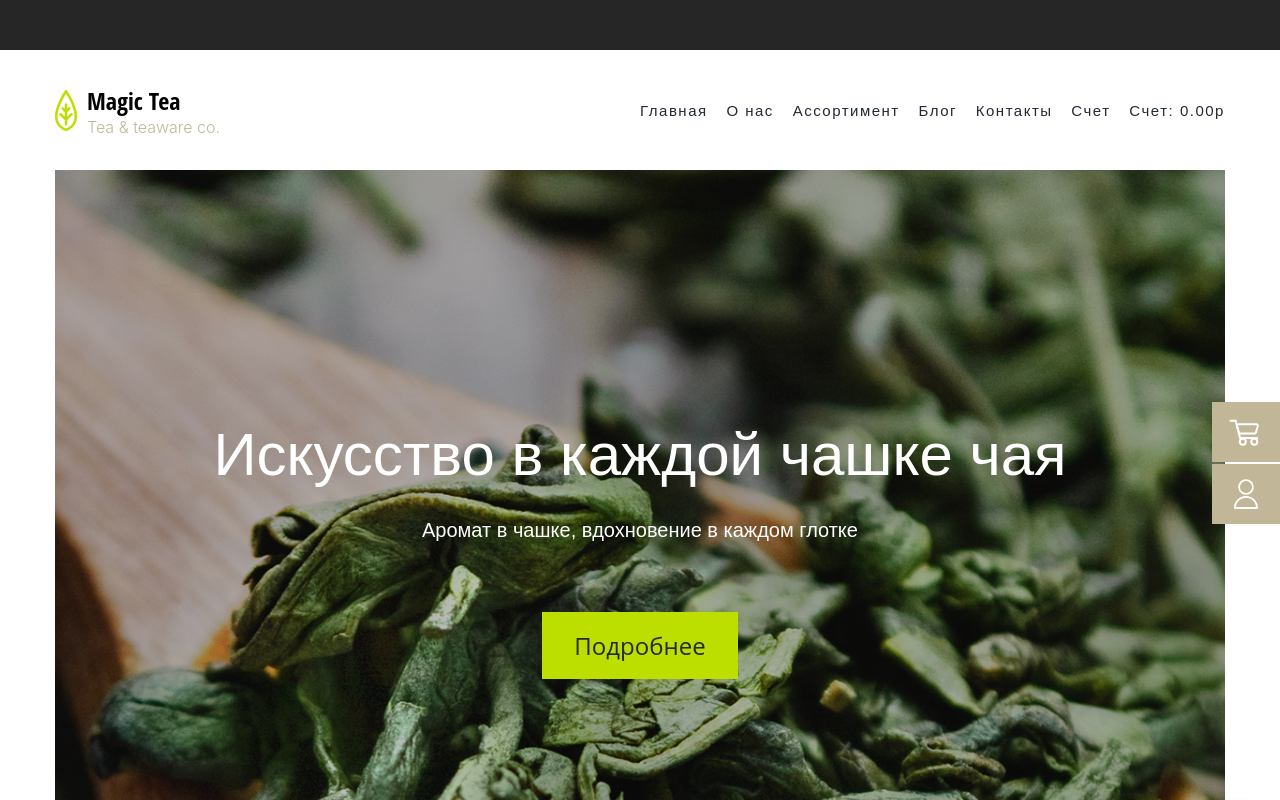
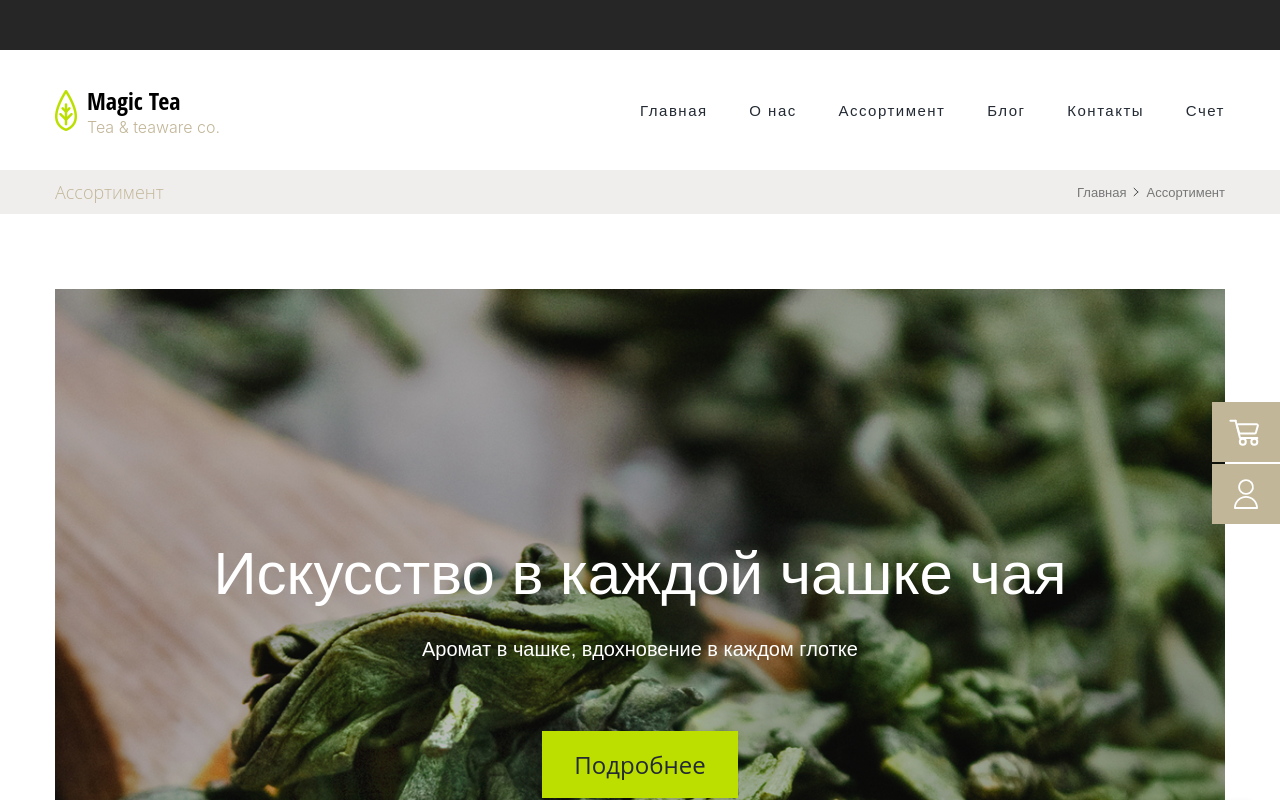
Before and after one commit to Djedjij/Tea-shop, a React (Create React App) app: page /shop in a window 1280 px wide. Shown: the top 800 px of the page. Built offline with nearby package versions, Linux system fonts and the light colour scheme.

Commit message:
17.01.2024

```diff
--- a/src/components/UI/Buttons/GridButtons/GridButton.tsx
+++ b/src/components/UI/Buttons/GridButtons/GridButton.tsx
@@ -1,7 +1,8 @@
 import React, { useState } from "react";
 import styles from "./GridButton.module.scss";
 interface GreenButtonsProps {
-  onClick?: () => void;
+  onVerticalClick: () => void;
+  onHorizontalClick: () => void;
 }
 
 const GridButtons: React.FC<GreenButtonsProps> = (props) => {
@@ -9,10 +10,12 @@ const GridButtons: React.FC<GreenButtonsProps> = (props) => {
   const [isColumnActive, setIsColumnActive] = useState<boolean>(true);
 
   const handleRow = () => {
+    props.onHorizontalClick();
     setIsRowActive(true);
     setIsColumnActive(false);
   };
   const handleColumn = () => {
+    props.onVerticalClick();
     setIsColumnActive(true);
     setIsRowActive(false);
   };
--- /dev/null
+++ b/src/components/UI/LocatePahel/LocatePanel.module.scss
@@ -0,0 +1,43 @@
+@use "../../../App.scss" as App;
+@import "../../../App.scss";
+
+.bigWrapper {
+  width: 100%;
+  height: max-content;
+  background-color: App.$greyBackgroundColor;
+  margin-bottom: 75px;
+}
+.wrapper {
+  @include wrapper-1170px;
+  display: flex;
+  justify-content: space-between;
+  align-items: center;
+  padding: 10px;
+}
+.adress {
+  display: flex;
+  align-items: center;
+}
+.adress img {
+  max-height: 10px;
+  margin-left: 5px;
+  margin-right: 5px;
+}
+.wrapper h3 {
+  @include brownh4;
+  letter-spacing: 0;
+  font-size: 18px;
+}
+.wrapper p {
+  @include priceStyle;
+  font-size: 13px;
+}
+.wrapper a {
+  @include priceStyle;
+  text-decoration: none;
+  transition: color 0.3s ease;
+  font-size: 13px;
+}
+.wrapper a:hover {
+  color: App.$greyButtonColor;
+}
--- /dev/null
+++ b/src/components/UI/LocatePahel/LocatePanel.tsx
@@ -0,0 +1,24 @@
+import React from "react";
+import styles from "./LocatePanel.module.scss";
+import { Link, useLocation } from "react-router-dom";
+import { mainRoute, mainRoutes } from "../../../utils/routes";
+const LocatePanel = () => {
+  const locate = useLocation();
+  const component = mainRoutes.find((route) => route.path === locate.pathname);
+  console.log(component);
+
+  return (
+    <div className={styles.bigWrapper}>
+      <div className={styles.wrapper}>
+        <h3>{component?.name}</h3>
+        <div className={styles.adress}>
+          <Link to={mainRoute.path}>{mainRoute.name}</Link>
+          <img src="/images/icons/icon-arrowRight.svg" alt=">" />
+          <p>{component?.name}</p>
+        </div>
+      </div>
+    </div>
+  );
+};
+
+export default LocatePanel;
--- /dev/null
+++ b/src/components/UI/TeaCards/HorizontalTeaCard/HorizontalTeaCard.module.scss
@@ -0,0 +1,28 @@
+@use "../../../../App.scss" as App;
+@import "../../../../App.scss";
+
+.horizontalCard {
+  display: flex;
+  justify-content: space-between;
+  padding: 20px;
+  background-color: App.$greyBackgroundColor;
+  margin-bottom: 10px;
+}
+.horizontalCard img {
+  border-radius: 50%;
+  max-width: 225px;
+}
+.description {
+  padding: 20px;
+}
+.description h3 {
+  @include nameh3;
+}
+.description p {
+  @include priceStyle;
+  font-size: 15px;
+  margin-top: 20px;
+}
+.button {
+  margin-top: 20px;
+}
--- /dev/null
+++ b/src/components/UI/TeaCards/HorizontalTeaCard/HorizontalTeaCard.tsx
@@ -0,0 +1,28 @@
+import React from "react";
+import styles from "./HorizontalTeaCard.module.scss";
+import GreyButton from "../../Buttons/GreyButton/GreyButton";
+
+interface HorizontalTeaCardProps {
+  name: string;
+  img: string;
+  price: number;
+  desc?: string;
+}
+
+const HorizontalTeaCard: React.FC<HorizontalTeaCardProps> = (props) => {
+  return (
+    <div className={styles.horizontalCard}>
+      <img src={props.img} alt={props.name} />
+      <div className={styles.description}>
+        <h3>{props.name}</h3>
+        <p>{props.desc}</p>
+        <p>{props.price}.00 p</p>
+        <div className={styles.button}>
+          <GreyButton text="В корзину" />
+        </div>
+      </div>
+    </div>
+  );
+};
+
+export default HorizontalTeaCard;
--- a/src/components/UI/TeaCards/VerticalTeaCard/VerticalTeaCard.tsx
+++ b/src/components/UI/TeaCards/VerticalTeaCard/VerticalTeaCard.tsx
@@ -6,6 +6,7 @@ interface VerticalTeaCardProps {
   name: string;
   img: string;
   price: number;
+  desc?: string;
 }
 
 const VerticalTeaCard: React.FC<VerticalTeaCardProps> = (props) => {
--- a/src/components/layout/Header/Header.tsx
+++ b/src/components/layout/Header/Header.tsx
@@ -26,11 +26,6 @@ const Header = () => {
                 </Link>
               </li>
             ))}
-            <li>
-              <Link className={styles.navbar_a} to={accountRoute.path}>
-                Счет: 0.00р
-              </Link>
-            </li>
           </ul>
         </nav>
       </div>
--- a/src/components/pages/Shop/Shop.module.scss
+++ b/src/components/pages/Shop/Shop.module.scss
@@ -6,4 +6,5 @@
   margin-top: 75px;
   display: flex;
   justify-content: space-between;
+  margin-bottom: 50px;
 }
--- a/src/components/pages/Shop/Shop.tsx
+++ b/src/components/pages/Shop/Shop.tsx
@@ -3,10 +3,12 @@ import ShopImage from "./ShopImage/ShopImage";
 import ShopContent from "./ShopContent/ShopContent";
 import styles from "./Shop.module.scss";
 import ShopTea from "./ShopTea/ShopTea";
+import LocatePanel from "../../UI/LocatePahel/LocatePanel";
 
 const Shop = () => {
   return (
     <div>
+      <LocatePanel />
       <ShopImage />
       <div className={styles.wrapperContent}>
         <ShopContent />
--- a/src/components/pages/Shop/ShopTea/ShopTea.module.scss
+++ b/src/components/pages/Shop/ShopTea/ShopTea.module.scss
@@ -15,3 +15,21 @@
   display: flex;
   justify-content: space-between;
 }
+
+.CardEnter {
+  opacity: 0;
+}
+
+.CardEnterActive {
+  opacity: 1;
+  transition: opacity 300ms ease-in;
+}
+
+.CardExit {
+  opacity: 0;
+}
+
+.CardExitActive {
+  opacity: 1;
+  transition: opacity 300ms ease-in;
+}
--- a/src/components/pages/Shop/ShopTea/ShopTea.tsx
+++ b/src/components/pages/Shop/ShopTea/ShopTea.tsx
@@ -1,24 +1,62 @@
-import React from "react";
+import React, { useState } from "react";
 import { popularTea } from "../../../../utils/consts";
 import VerticalTeaCard from "../../../UI/TeaCards/VerticalTeaCard/VerticalTeaCard";
 import styles from "./ShopTea.module.scss";
 import GridButtons from "../../../UI/Buttons/GridButtons/GridButton";
 import Select from "../../../UI/Select/Select";
+import HorizontalTeaCard from "../../../UI/TeaCards/HorizontalTeaCard/HorizontalTeaCard";
+import { CSSTransition } from "react-transition-group";
 
-const ShopTea = () => {
+const ShopTea: React.FC = () => {
+  const [isVertical, setIsVertical] = useState<boolean>(true);
+
+  const handleVerticalClick = () => {
+    setIsVertical(true);
+  };
+
+  const handleHorizontalClick = () => {
+    setIsVertical(false);
+  };
   return (
     <div className={styles.wrapper}>
       <div className={styles.buttons}>
-        <GridButtons />
+        <GridButtons
+          onVerticalClick={handleVerticalClick}
+          onHorizontalClick={handleHorizontalClick}
+        />
         <Select />
       </div>
+      <CSSTransition
+        in={isVertical}
+        timeout={300}
+        classNames={{
+          enter: styles.CardEnter,
+          enterActive: styles.CardEnterActive,
+          exit: styles.CardExit,
+          exitActive: styles.CardExitActive,
+        }}
+      >
         <div className={styles.tea}>
           {popularTea.map((tea) => (
             <div className={styles.teaCard} key={tea.name}>
-            <VerticalTeaCard name={tea.name} img={tea.img} price={tea.price} />
+              {isVertical ? (
+                <VerticalTeaCard
+                  name={tea.name}
+                  img={tea.img}
+                  price={tea.price}
+                />
+              ) : (
+                <HorizontalTeaCard
+                  name={tea.name}
+                  img={tea.img}
+                  price={tea.price}
+                  desc={tea.desc}
+                />
+              )}
             </div>
           ))}
         </div>
+      </CSSTransition>
     </div>
   );
 };
--- a/src/utils/consts.ts
+++ b/src/utils/consts.ts
@@ -7,6 +7,7 @@ interface PopularTea {
   name: string;
   img: string;
   price: number;
+  desc?: string;
 }
 
 interface InstagramImages {
@@ -38,21 +39,25 @@ export const popularTea: PopularTea[] = [
     name: "Генмайча",
     img: "/images/main-images/main-categories/green-tea.jpg",
     price: 9,
+    desc: "Lorem ipsum, dolor sit amet consectetur adipisicing elit. Dolores, laborum nostrum quos voluptate reiciendis quas architecto quasi itaque beatae,harum aliquam nulla quis facilis, excepturi nemo cupiditate quo quod unde.",
   },
   {
     name: "Сун Чжэнь",
     img: "/images/main-images/main-categories/white-tea.jpg",
     price: 11,
+    desc: "Lorem ipsum, dolor sit amet consectetur adipisicing elit. Dolores, laborum nostrum quos voluptate reiciendis quas architecto quasi itaque beatae,harum aliquam nulla quis facilis, excepturi nemo cupiditate quo quod unde.",
   },
   {
     name: "Би Ло Чун",
     img: "images/main-images/main-categories/ylyn-tea.jpg",
     price: 8,
+    desc: "Lorem ipsum, dolor sit amet consectetur adipisicing elit. Dolores, laborum nostrum quos voluptate reiciendis quas architecto quasi itaque beatae,harum aliquam nulla quis facilis, excepturi nemo cupiditate quo quod unde.",
   },
   {
     name: "Си Ху Лун Цзин",
     img: "images/main-images/main-categories/pyer-tea.jpg",
     price: 15,
+    desc: "Lorem ipsum, dolor sit amet consectetur adipisicing elit. Dolores, laborum nostrum quos voluptate reiciendis quas architecto quasi itaque beatae,harum aliquam nulla quis facilis, excepturi nemo cupiditate quo quod unde.",
   },
 ];
 
```
Also changed, not shown: public/images/icons/icon-arrowRight.svg (added). Lines whose indentation alone changed are shown as unchanged.
